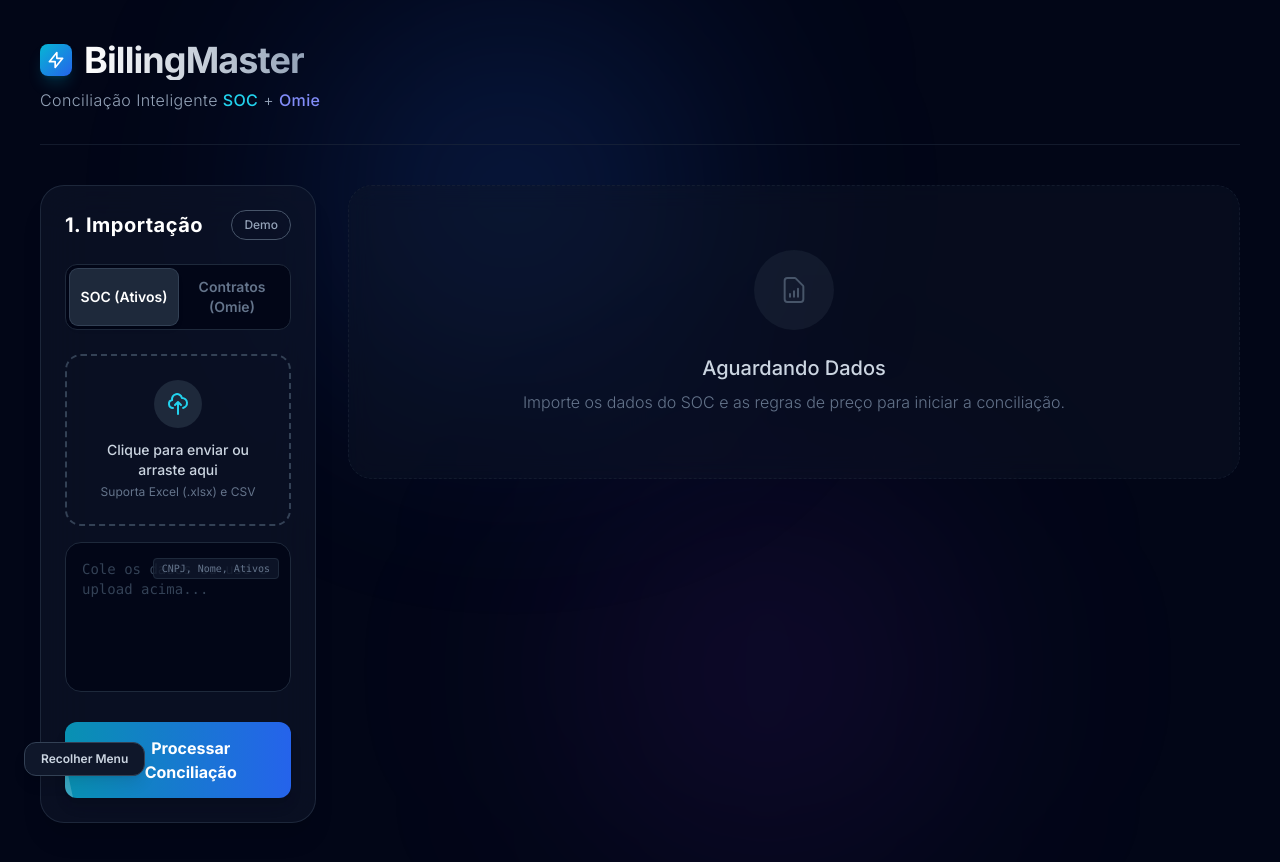
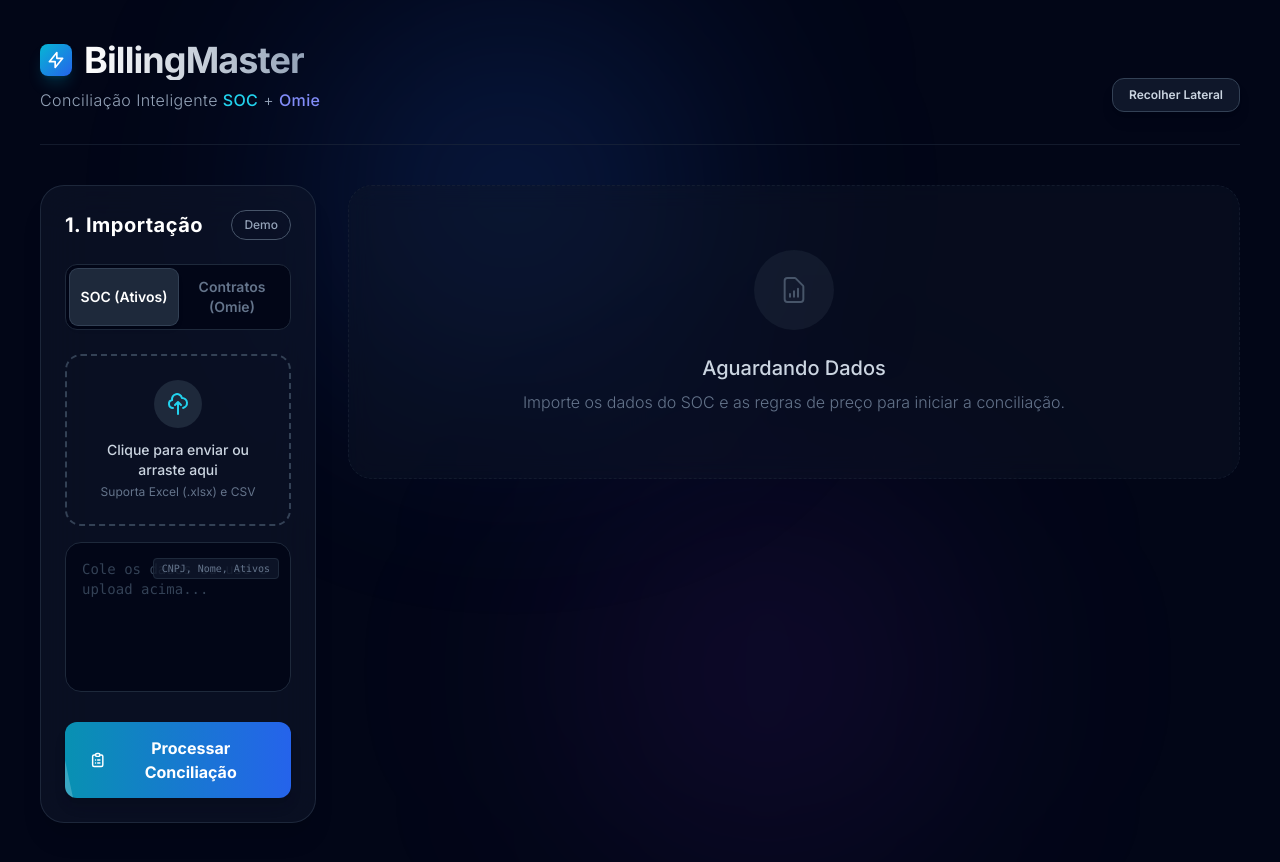
Before and after one commit to yuriwinchest/faturamento, a React (Vite) app: page / in a window 1280 px wide. Built offline with nearby package versions, Linux system fonts and the light colour scheme.

Commit message:
UI: move o toggle da lateral para o header e atualiza rótulos (Recolher/Expandir Lateral)

```diff
--- a/App.tsx
+++ b/App.tsx
@@ -67,6 +67,7 @@ function App() {
             <p className="text-slate-400 font-light tracking-wide">Conciliação Inteligente <span className="text-cyan-400 font-medium">SOC</span> + <span className="text-indigo-400 font-medium">Omie</span></p>
           </div>
 
+          <div className="flex items-center gap-4">
             {results.length > 0 && (
               <div className="flex gap-4">
                 <div className="bg-slate-900/50 backdrop-blur-md border border-slate-700/50 rounded-2xl p-4 min-w-[140px] hover:border-slate-600 transition-colors group">
@@ -83,6 +84,17 @@ function App() {
                 </div>
               </div>
             )}
+            <button
+              onClick={() => setSidebarCollapsed(!sidebarCollapsed)}
+              className={`px-4 py-2 rounded-xl text-xs font-semibold border transition-all shadow-lg ${sidebarCollapsed
+                  ? 'bg-slate-800 text-white border-slate-600 hover:bg-slate-700'
+                  : 'bg-slate-900 text-slate-300 border-slate-700 hover:bg-slate-800'
+                }`}
+              title={sidebarCollapsed ? 'Expandir lateral' : 'Recolher lateral'}
+            >
+              {sidebarCollapsed ? 'Expandir Lateral' : 'Recolher Lateral'}
+            </button>
+          </div>
         </div>
 
         {/* Main Content Grid */}
@@ -175,19 +187,7 @@ function App() {
           </div>
         </div>
 
-        {/* Sidebar Toggle */}
-        <div className="fixed bottom-6 left-6 z-20">
-          <button
-            onClick={() => setSidebarCollapsed(!sidebarCollapsed)}
-            className={`px-4 py-2 rounded-xl text-xs font-semibold border transition-all shadow-lg ${sidebarCollapsed
-                ? 'bg-slate-800 text-white border-slate-600 hover:bg-slate-700'
-                : 'bg-slate-900 text-slate-300 border-slate-700 hover:bg-slate-800'
-              }`}
-            title={sidebarCollapsed ? 'Expandir menu lateral' : 'Recolher menu lateral'}
-          >
-            {sidebarCollapsed ? 'Expandir Menu' : 'Recolher Menu'}
-          </button>
-        </div>
+
       </div>
     </div>
   );
```
Lines whose indentation alone changed are shown as unchanged.
